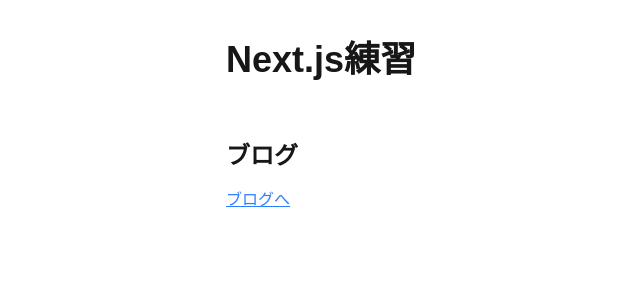
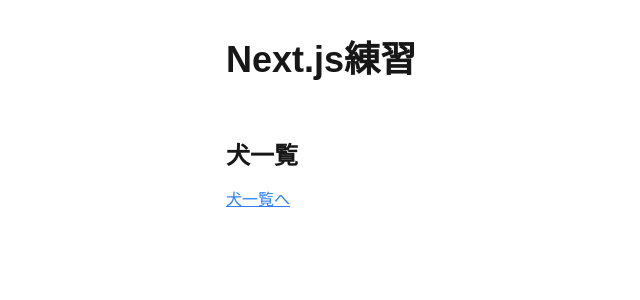
Before and after one commit to ttcaf/practice-next-01, a Next.js app in the folder practice-app/: page / in a window 1280 px wide. Shown: the top 300 px of the page, without its empty margins (46-686 px from the left). Built offline with nearby package versions, Linux system fonts and the light colour scheme.

Commit message:
犬APIで画像を表示

```diff
--- a/practice-app/app/blog/page.tsx
+++ /dev/null
@@ -1,15 +0,0 @@
-import Image from "next/image";
-
-export default function Blog() {
-  return (
-    <div className="font-sans">
-      <section className="pt-5">
-        <div className="max-w-3xl mx-auto px-4">
-          <h2 className="text-2xl font-bold">
-            ブログ一覧
-          </h2>
-        </div>
-      </section>
-    </div>
-  );
-}
--- /dev/null
+++ b/practice-app/app/dogs/page.tsx
@@ -0,0 +1,24 @@
+export default async function Dogs() {
+  const res = await fetch("https://dog.ceo/api/breeds/image/random/3");
+  const data = await res.json();
+  console.log(data);
+
+  return (
+    <div className="font-sans">
+      <section className="pt-5">
+        <div className="max-w-3xl mx-auto px-4">
+          <h2 className="text-2xl font-bold">
+            犬一覧
+          </h2>
+          <ul>
+            {data.message.map((dog: string, index: number) => (
+              <li key={index}>
+                <img src={dog} alt="犬" />
+              </li>
+            ))}
+            </ul>
+        </div>
+      </section>
+    </div>
+  );
+}
--- a/practice-app/app/layout.tsx
+++ b/practice-app/app/layout.tsx
@@ -1,7 +1,7 @@
 import type { Metadata } from "next";
 import { Geist, Geist_Mono } from "next/font/google";
 import "./globals.css";
-import Header from "./components/Header";
+import Header from "./_components/Header";
 
 const geistSans = Geist({
   variable: "--font-geist-sans",
--- a/practice-app/app/page.tsx
+++ b/practice-app/app/page.tsx
@@ -1,18 +1,18 @@
-import Image from "next/image";
 import Link from "next/link";
 
 export default function Home() {
+
   return (
     <div className="font-sans">
       <main>
         <section className="pt-5">
           <div className="max-w-3xl mx-auto px-4">
             <h2 className="text-2xl font-bold">
-              ブログ
+              犬一覧
             </h2>
             <p className="mt-4">
-              <Link href="/blog" className="text-blue-500 underline">
-                ブログへ
+              <Link href="/dogs" className="text-blue-500 underline">
+                犬一覧へ
               </Link>
             </p>
           </div>
```
Also changed, not shown: practice-app/app/_components/Header.tsx (renamed from practice-app/app/components/Header.tsx).
